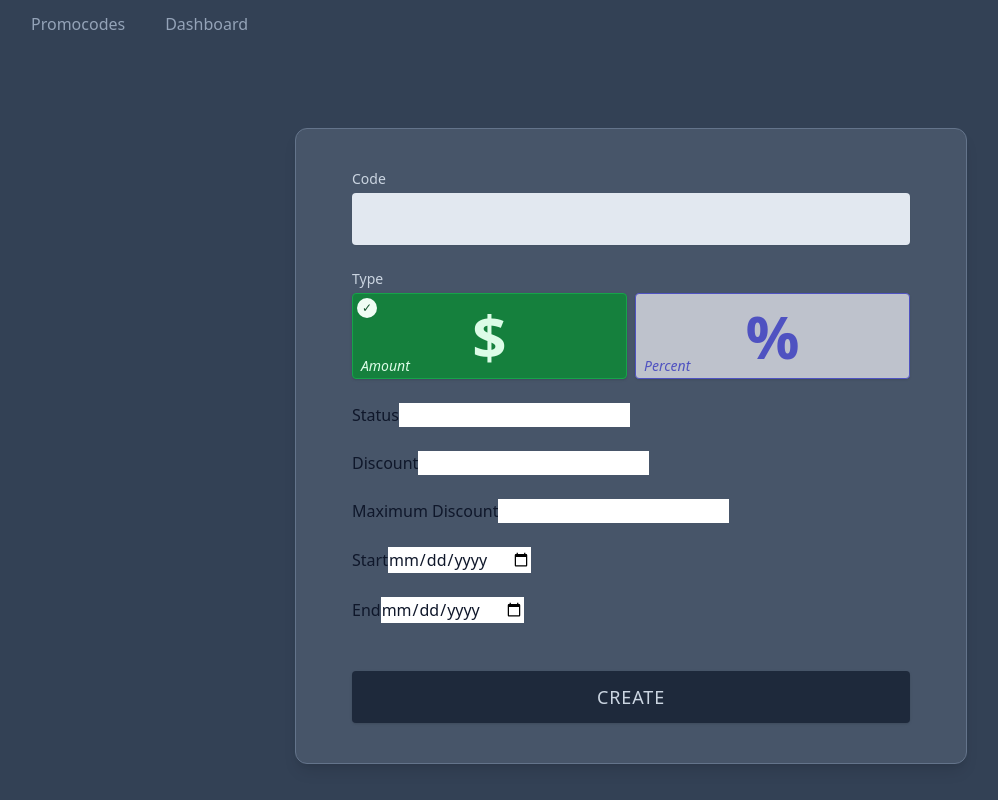
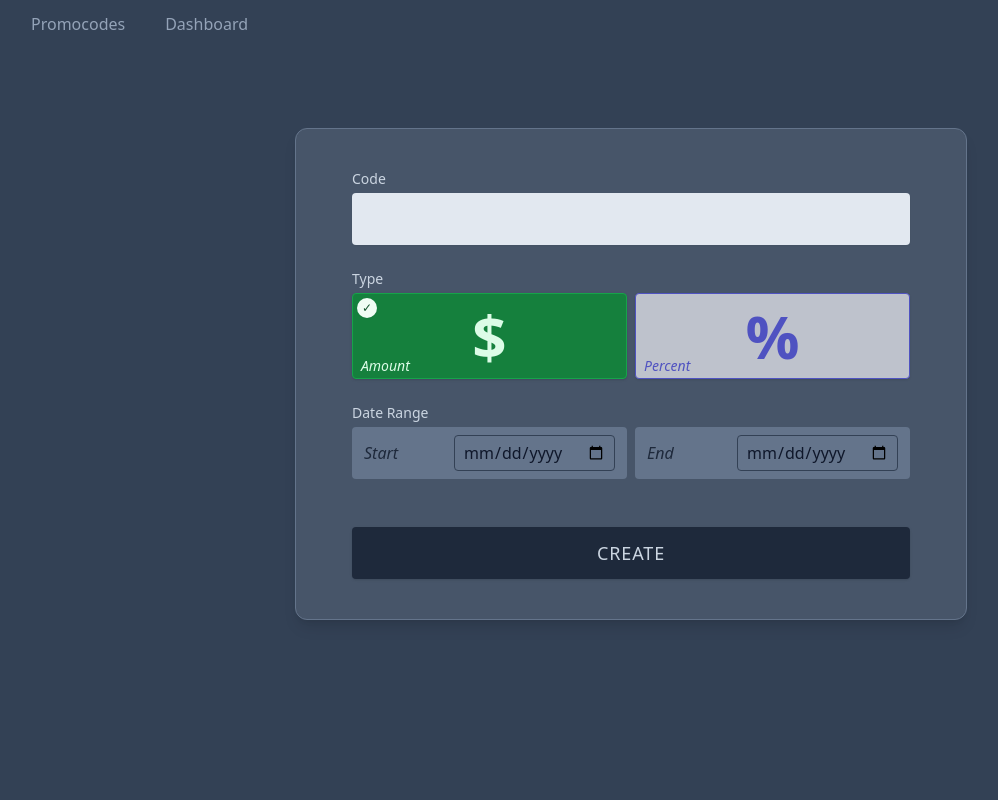
Before and after one commit to daniel-black/promocha, a Next.js app: page /promocodes/new in a window 1280 px wide. Shown: the whole page, without its empty margins (9-1007 px from the left). Built offline with nearby package versions, Linux system fonts and the light colour scheme.

Commit message:
more work on new promocode form

```diff
--- a/src/app/(tool)/promocodes/new/new-promocode-form.tsx
+++ b/src/app/(tool)/promocodes/new/new-promocode-form.tsx
@@ -25,6 +25,7 @@ export default function NewPromocodeForm() {
             onChange={e => setCode(e.target.value.toUpperCase())}
             type="text"
             className="w-full rounded p-3 outline-none bg-slate-200 shadow-sm hover:bg-slate-100 focus:bg-slate-50 focus:ring focus:ring-slate-400 focus:ring-inset focus:ring-offset-1 text-slate-900 text-lg transition-all duration-75"
+            required
           />
         </div>
 
@@ -61,27 +62,36 @@ export default function NewPromocodeForm() {
           </div>
         </div>
 
-
-        <div>
-          <label>Status</label>
-          <input type="text" />
-        </div>
-        <div>
+        {/* <div>
           <label>Discount</label>
           <input type="number" />
         </div>
         <div>
           <label>Maximum Discount</label>
           <input type="number" />
+        </div> */}
+
+        <div className="space-y-1">
+          <label className="block text-sm text-slate-300">Date Range</label>
+          <div className="flex space-x-2">
+            <div className="w-full px-3 py-2 bg-slate-500 rounded flex justify-between items-center">
+              <p className="text-slate-800 italic">Start</p>
+              <input
+                type="date"
+                className="px-2 py-1 rounded bg-inherit border border-slate-700"
+              />
+            </div>
+            <div className="w-full px-3 py-2 bg-slate-500 rounded flex justify-between items-center">
+              <p className="text-slate-800 italic">End</p>
+              <input
+                type="date"
+                className="px-2 py-1 rounded bg-inherit border border-slate-700"
+              />
+            </div>
+          </div>
         </div>
-        <div>
-          <label>Start</label>
-          <input type="date" />
-        </div>
-        <div>
-          <label>End</label>
-          <input type="date" />
-        </div>
+
+
         <div className="pt-6">
           <input
             type="submit"
```
